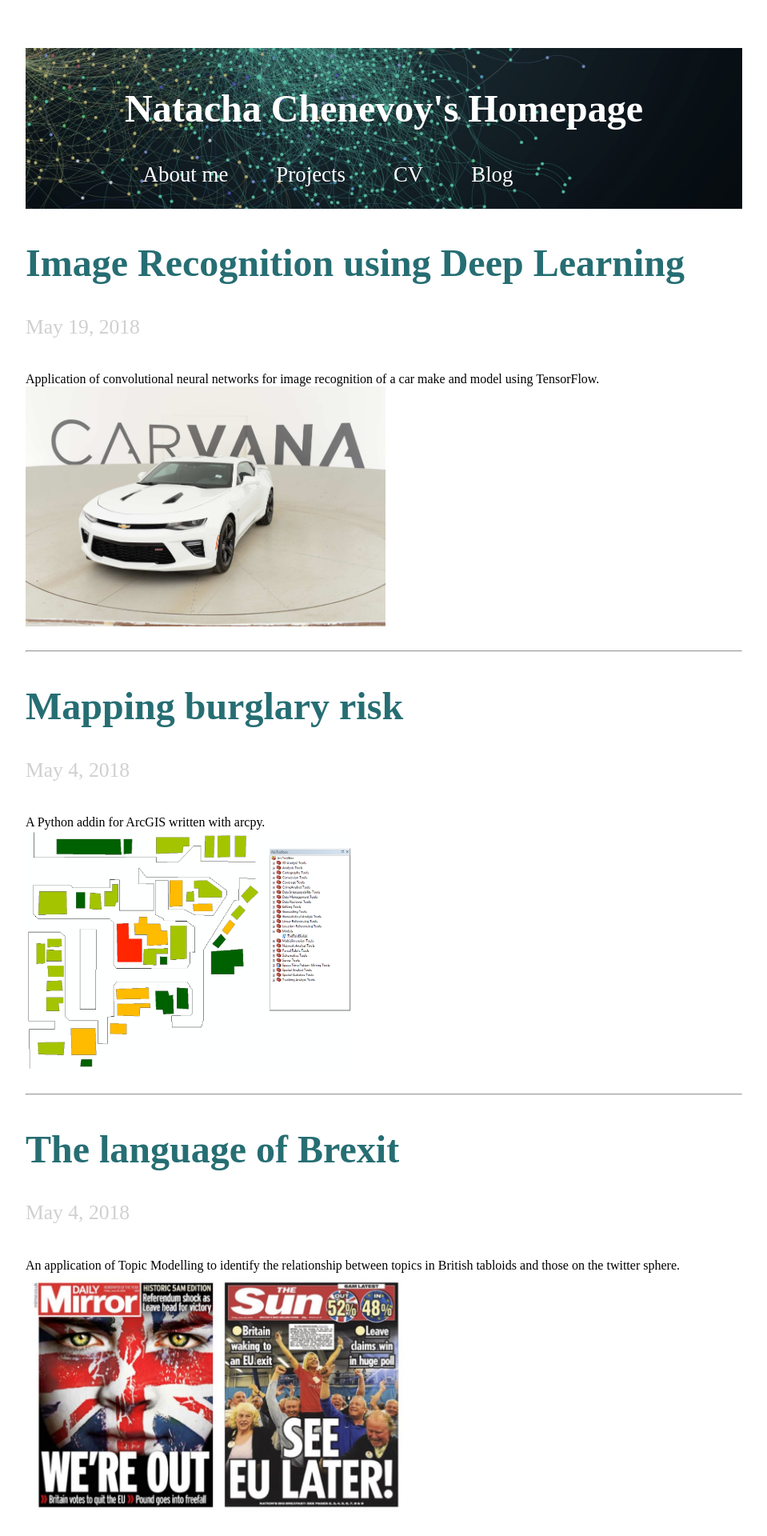
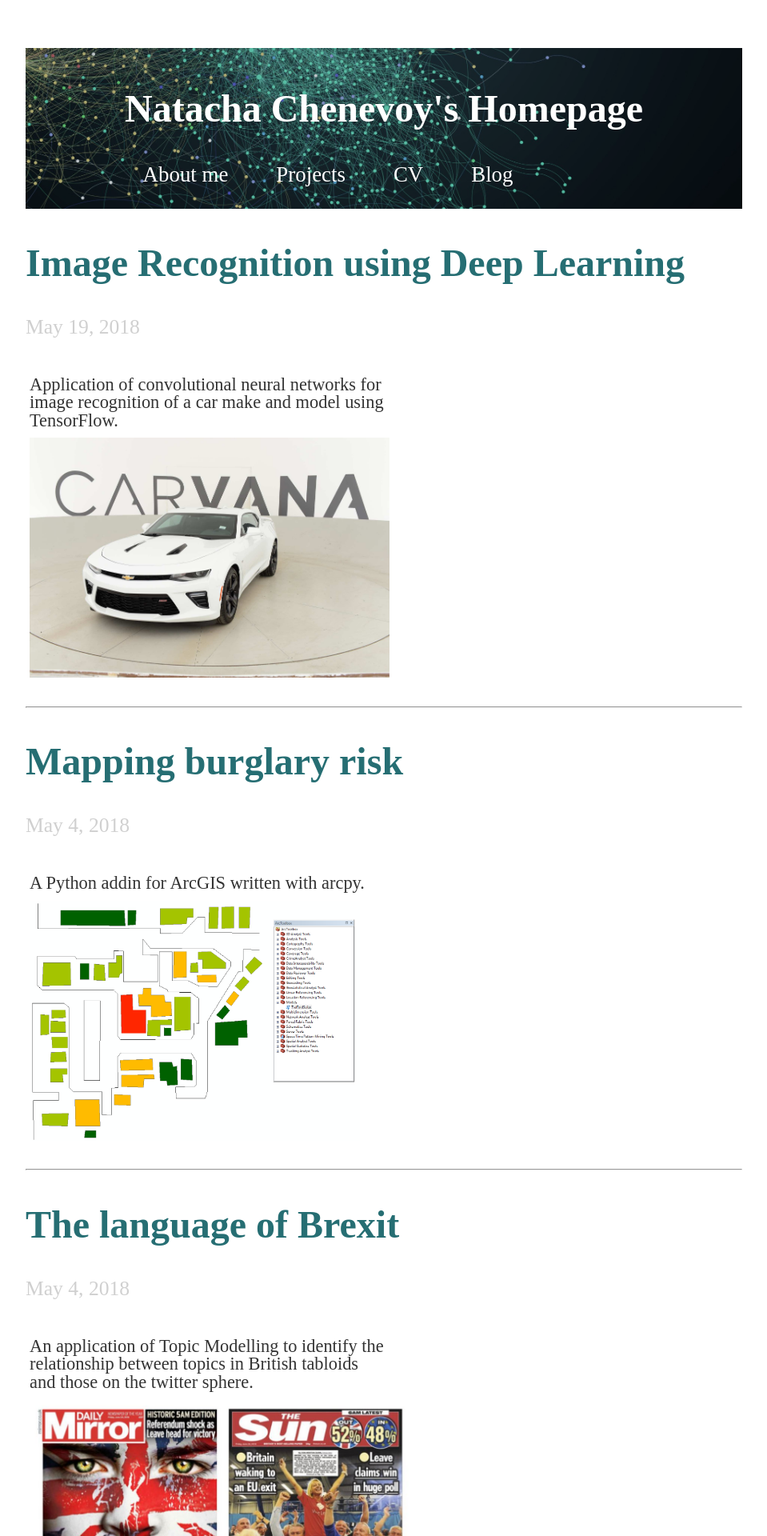
Before and after one commit to mednche/mednche.github.io, a Jekyll site: the page built from projects.html, in a window 1280 px wide. Shown: the top 1920 px of the page at 80% size, without its empty margins (160-1119 px from the left). Built offline with Jekyll 4.4.1, drawn with Linux system fonts in a browser that asks for light colours.

Commit message:
Update projects.html

```diff
--- a/projects.html
+++ b/projects.html
@@ -31,12 +31,15 @@
         </header>
 
 
-        <div class="excerpt-left">
-          {{ post.excerpt | strip_html | escape }}
+        <div class="excerpt">
+          <div class="column">
+            {{ post.excerpt | strip_html | escape }}
+          </div>
+          <div class="column">
+            <img src="{{ site.baseurl }}{{ post.thumbnail }}" height="300">
+          </div>
         </div>
-        <div class="excerpt-right">
-          <img src="{{ site.baseurl }}{{ post.thumbnail }}" height="300">
-        </div>
+
       <br>
 
       <hr />
```
